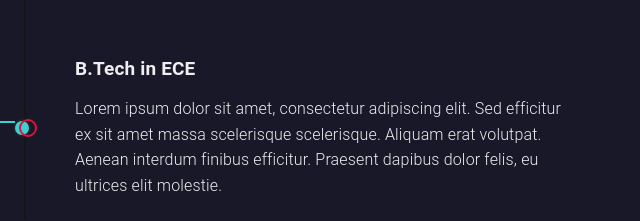
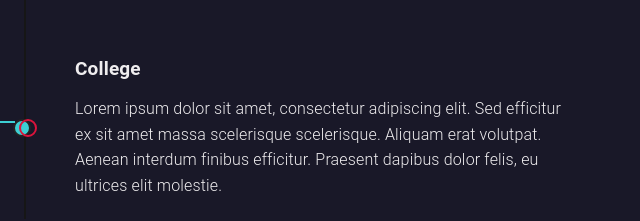
Before and after one commit to SRC-SOHAIL/My-Personal-Website, a plain HTML site: page index.html in a window 1280 px wide. Shown: the part 3096-3317 px from the top of the page, 615-1255 px from the left. Drawn offline with nearby package versions, Linux system fonts and the light colour scheme.

Commit message:
Update index.html

```diff
--- a/index.html
+++ b/index.html
@@ -210,7 +210,7 @@
                         </div>
                     </div>
                     <div class="timeline-content">
-                        <h5 class="title">B.Tech in ECE</h5>
+                        <h5 class="title">College</h5>
                         <p class="description">
                             Lorem ipsum dolor sit amet, consectetur adipiscing elit. Sed efficitur ex sit amet massa scelerisque
                             scelerisque. Aliquam erat volutpat. Aenean interdum finibus efficitur. Praesent dapibus dolor felis,
```
